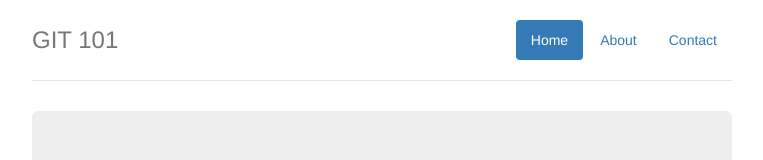
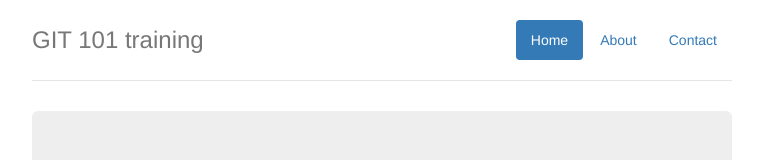
Before and after one commit to wimdehouwer/git-101, a website: page index.html in a window 1280 px wide. Shown: the top 160 px of the page, without its empty margins (258-1021 px from the left). Drawn offline with nearby package versions, Linux system fonts and the light colour scheme.

Commit message:
Change page title

```diff
--- a/index.html
+++ b/index.html
@@ -9,7 +9,7 @@
     <meta name="author" content="">
     <link rel="icon" href="../../favicon.ico">
 
-    <title>GIT 101</title>
+    <title>GIT 101 training</title>
 
     <!-- Bootstrap core CSS -->
     <link href="bower_components/bootstrap/dist/css/bootstrap.min.css" rel="stylesheet">
@@ -35,7 +35,7 @@
             <li role="presentation"><a href="#">Contact</a></li>
           </ul>
         </nav>
-        <h3 class="text-muted">GIT 101</h3>
+        <h3 class="text-muted">GIT 101 training</h3>
       </div>
 
       <div class="jumbotron">
```
